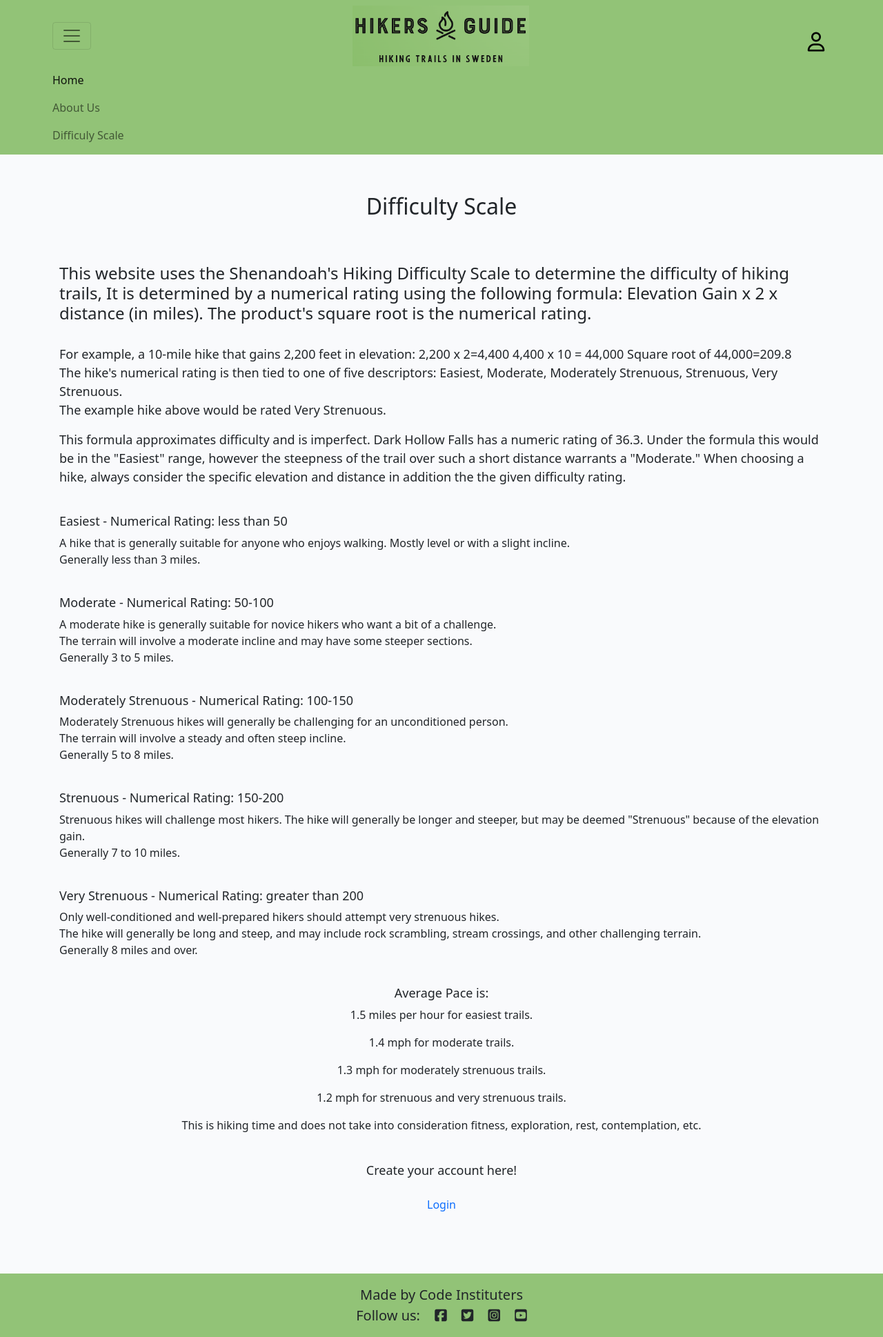
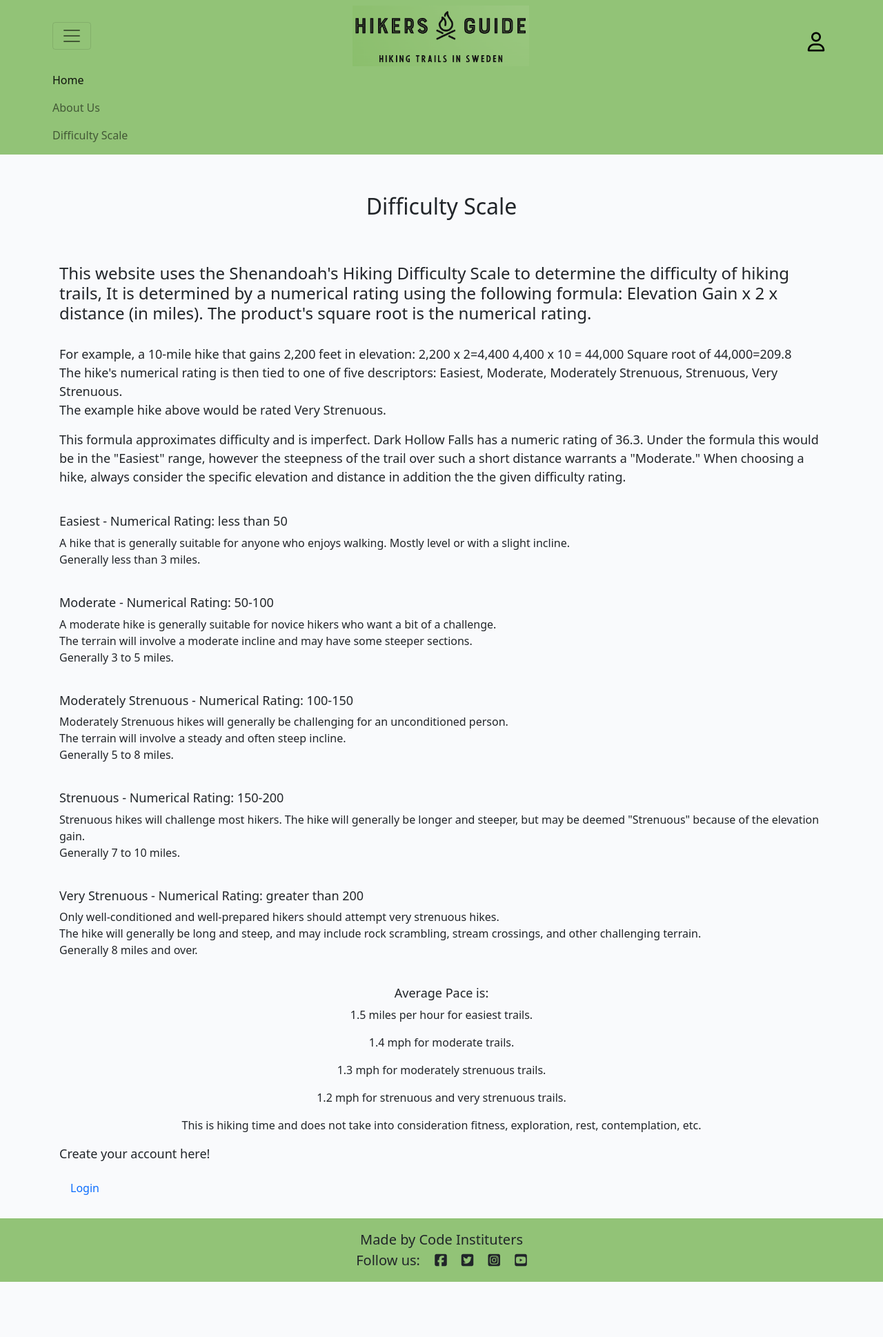
Before and after one commit to KarlPreisler/hiking-spots-blog, a Django app: page /difficulty in a window 1280 px wide, after a click that opens the changed part. Shown: the whole page at 69% size. After the commit the page ends 1858 px from the top, so only its background shows below. Run offline with Django 3.2, Linux system fonts and the light colour scheme; some libraries are stand-ins or nearby versions.

Commit message:
Fix spelling error in base and adjust css in difficulty page

```diff
--- a/static/css/style.css
+++ b/static/css/style.css
@@ -180,7 +180,7 @@ body {
 width: 90%;
 }
 
-.card-title {
+.header {
     text-align: center;
     margin-top: 5vh;
     margin-bottom: 8vh;
--- a/templates/base.html
+++ b/templates/base.html
@@ -59,7 +59,7 @@
                         <a class="nav-link" href="{% url 'about' %}">About Us</a>
                     </li>
                     <li class="nav-item">
-                        <a class="nav-link" href="{% url 'difficulty' %}">Difficuly Scale</a>
+                        <a class="nav-link" href="{% url 'difficulty' %}">Difficulty Scale</a>
                     </li>
                 </ul>
             </div>
--- a/templates/difficulty.html
+++ b/templates/difficulty.html
@@ -5,7 +5,7 @@
 <div class="container fluid">
     <div class="row g-o">
         <div class="col-auto card-body">
-            <h2 class="card-title">Difficulty Scale</h2>
+            <h2 class="card-title header">Difficulty Scale</h2>
             <h4>This website uses the Shenandoah's Hiking Difficulty Scale to determine the difficulty of hiking trails,
                 It is determined by a numerical rating using the following formula:
                 Elevation Gain x 2 x distance (in miles). The product's square root is the numerical rating.</h4><br>
```
